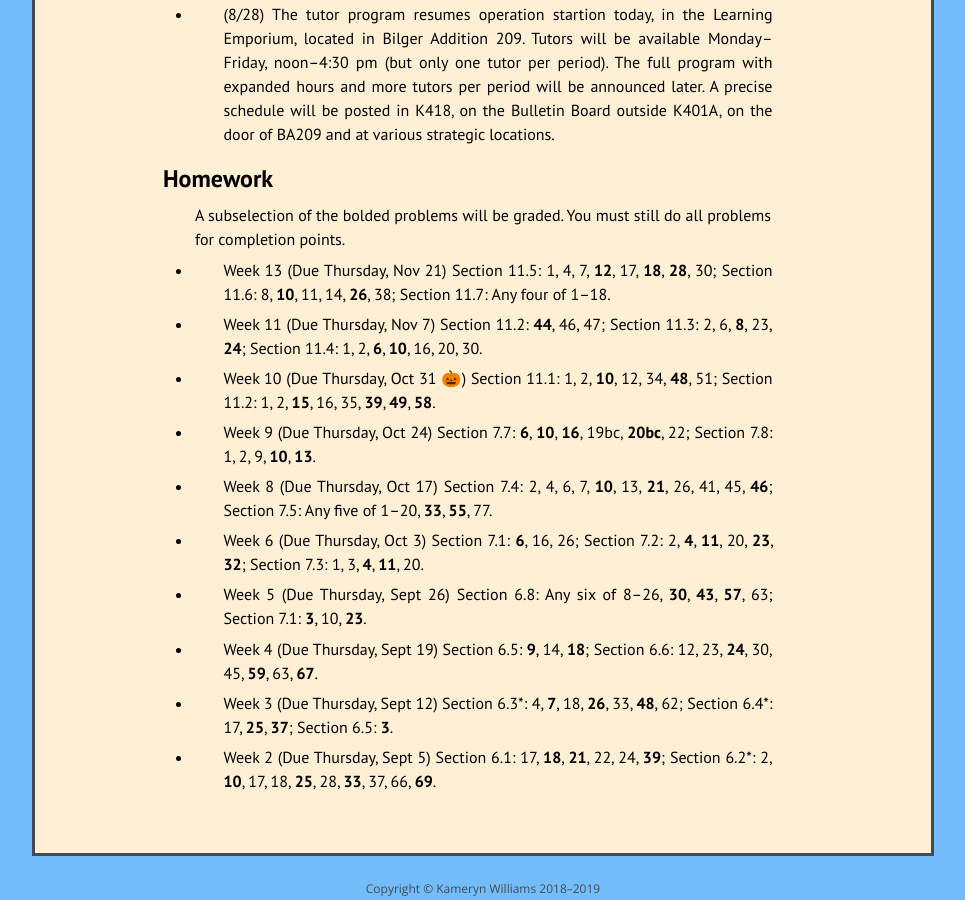
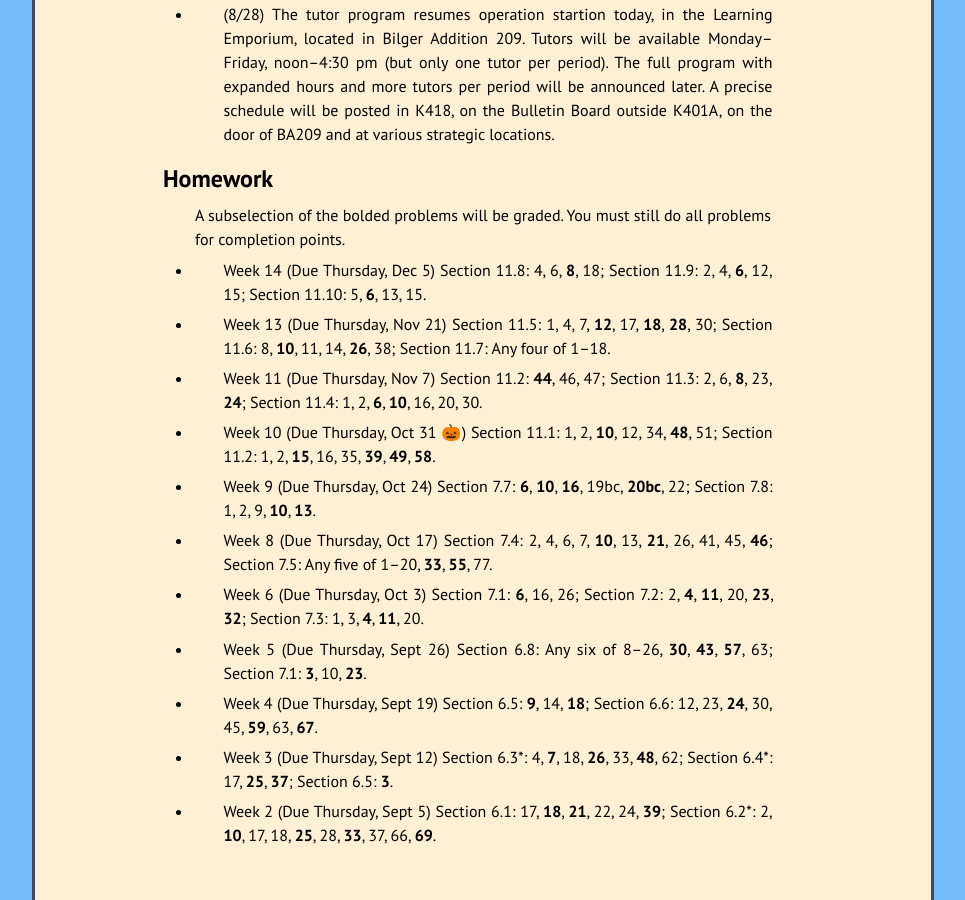
Before and after one commit to kamerynjw/kamerynjw.github.io, a Jekyll site: the page built from teaching/2019/math242.md, in a window 1280 px wide and 900 px high, scrolled down 2987 px. Shown: the whole window, without its empty margins (157-1122 px from the left). Built offline with Jekyll 4.4.1, drawn with Linux system fonts in a browser that asks for light colours; nearby versions of some CDN libraries; formulas are drawn with MathJax 3.

Commit message:
added 242 homweork

```diff
--- a/teaching/2019/math242.md
+++ b/teaching/2019/math242.md
@@ -149,6 +149,8 @@ Homework
 
 A subselection of the bolded problems will be graded. You must still do all problems for completion points.
 
+* Week 14 (Due Thursday, Dec 5) Section 11.8: 4, 6, **8**, 18; Section 11.9: 2, 4, **6**, 12, 15; Section 11.10: 5, **6**, 13, 15.
+
 * Week 13 (Due Thursday, Nov 21) Section 11.5: 1, 4, 7, **12**, 17, **18**, **28**, 30; Section 11.6: 8, **10**, 11, 14, **26**, 38; Section 11.7: Any four of 1–18.
 
 * Week 11 (Due Thursday, Nov 7) Section 11.2: **44**, 46, 47; Section 11.3: 2, 6, **8**, 23, **24**; Section 11.4: 1, 2, **6**, **10**, 16, 20, 30.
```
